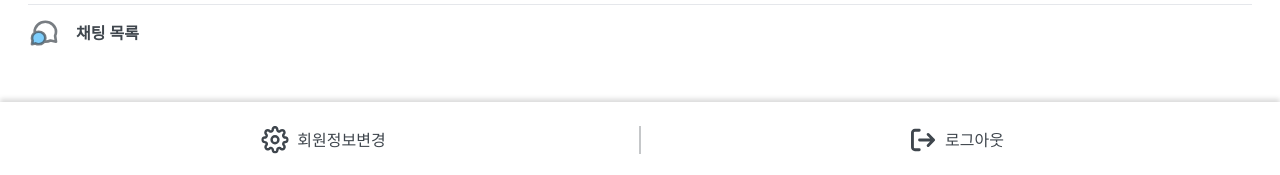
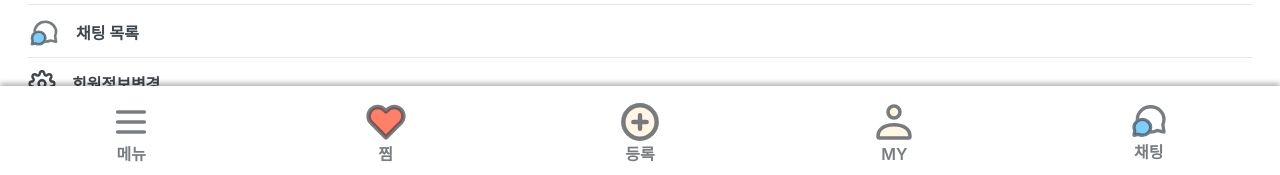
Before and after one commit to joowon-510/Project-Gamjeongjung, a React (Create React App) app in the folder jumkumjoong_frontend/: page / in a window 1280 px wide. Both pictures are taken after a click on the button "메뉴". Shown: the part 622-797 px from the top of the page. Built offline with nearby package versions, Linux system fonts and the light colour scheme; no server answers.

Commit message:
Fix: 메뉴 모달에 네비게이션 바 보이도록 수정

```diff
--- a/jumkumjoong_frontend/src/components/common/MenuModal.tsx
+++ b/jumkumjoong_frontend/src/components/common/MenuModal.tsx
@@ -1,4 +1,6 @@
 import { Link, useNavigate } from "react-router-dom";
+
+import NavigationBar from "./NavigationBar";
 
 import yeslogo from "../../assets/icons/yeslogo.svg";
 import close from "../../assets/icons/close.svg";
@@ -15,9 +17,10 @@ import Logout from "../../utils/logout";
 
 interface MenuModalProps {
   onClose: () => void;
+  onOpen: () => void;
 }
 
-export default function MenuModal({ onClose }: MenuModalProps) {
+export default function MenuModal({ onClose, onOpen }: MenuModalProps) {
   const navigate = useNavigate();
 
   const categoryActions = [
@@ -159,29 +162,28 @@ export default function MenuModal({ onClose }: MenuModalProps) {
                 <p className="">{action.label}</p>
               </Link>
             ))}
-          </div>
-        </div>
-      </main>
-      <footer className="sticky bottom-0 w-full shadow-[0_-3px_5px_rgba(0,0,0,0.15)] z-50 p-2 py-6 bg-white">
-        <div className="flex divide-x-2 divide-first/30">
             {/* 회원정보변경 */}
             <div
-            className="flex flex-1 gap-2 items-center justify-center"
+              className="flex flex-1  items-center pb-2 border-b border-gray-200 last:border-b-0"
               onClick={handleEditInfo}
             >
-            <img src={settings} alt="settings" className="w-7 h-7" />
+              <img src={settings} alt="settings" className="w-7 h-7 mr-4" />
               <p>회원정보변경</p>
             </div>
             {/* 로그아웃 */}
             <div
-            className="flex flex-1 gap-2 items-center justify-center"
+              className="flex flex-1 items-center pb-2 border-b border-gray-200 last:border-b-0"
               onClick={handleLogout}
             >
-            <img src={logout} alt="logout" className="w-7 h-7" />
+              <img src={logout} alt="logout" className="w-7 h-7 mr-4" />
               <p>로그아웃</p>
             </div>
           </div>
-      </footer>
+        </div>
+      </main>
+      <div className="fixed bottom-0 left-0 w-full z-[110]">
+        <NavigationBar />
+      </div>
     </div>
   );
 }
--- a/jumkumjoong_frontend/src/components/common/NavigationBar.tsx
+++ b/jumkumjoong_frontend/src/components/common/NavigationBar.tsx
@@ -38,30 +38,36 @@ const NavigationBar: React.FC<NavigationBarProps> = ({
   // API 호출 함수 (간단한 버전)
   const loadUnreadCounts = async () => {
     try {
-      const accessToken = localStorage.getItem('accessToken');
-      console.log('[NavigationBar] 읽지 않은 메시지 수 확인 중...');
+      const accessToken = localStorage.getItem("accessToken");
+      console.log("[NavigationBar] 읽지 않은 메시지 수 확인 중...");
 
-      const response = await axios.get<ApiResponse>(`${BASE_URL}/chatting?page=0&size=10`, {
-        headers: {
-          'Content-Type': 'application/json',
-          'Authorization': `Bearer ${accessToken || ''}`
+      const response = await axios.get<ApiResponse>(
+        `${BASE_URL}/chatting?page=0&size=10`,
+        {
+          headers: {
+            "Content-Type": "application/json",
+            Authorization: `Bearer ${accessToken || ""}`,
+          },
         }
-      });
+      );
 
       if (response.data && response.data.status_code === 200) {
         const rooms = response.data.body.content;
-        const total = rooms.reduce((sum, room) => sum + (room.nonReadCount || 0), 0);
+        const total = rooms.reduce(
+          (sum, room) => sum + (room.nonReadCount || 0),
+          0
+        );
         setTotalUnreadCount(total);
 
         // 로컬스토리지에 저장
-        localStorage.setItem('totalUnreadMessages', total.toString());
+        localStorage.setItem("totalUnreadMessages", total.toString());
 
-        console.log('[NavigationBar] 전체 읽지 않은 메시지 수:', total);
+        console.log("[NavigationBar] 전체 읽지 않은 메시지 수:", total);
       }
     } catch (error) {
-      console.error('[NavigationBar] API 호출 실패:', error);
+      console.error("[NavigationBar] API 호출 실패:", error);
       // 에러 시 로컬스토리지에서 읽기
-      const storedCount = localStorage.getItem('totalUnreadMessages');
+      const storedCount = localStorage.getItem("totalUnreadMessages");
       if (storedCount) {
         setTotalUnreadCount(parseInt(storedCount) || 0);
       }
@@ -71,7 +77,10 @@ const NavigationBar: React.FC<NavigationBarProps> = ({
   // store의 chatRooms가 변경될 때마다 계산 (ChatListPage가 열려 있을 때)
   useEffect(() => {
     if (chatRooms.length > 0) {
-      const total = chatRooms.reduce((sum, room) => sum + (room.nonReadCount || 0), 0);
+      const total = chatRooms.reduce(
+        (sum, room) => sum + (room.nonReadCount || 0),
+        0
+      );
       setTotalUnreadCount(total);
       console.log("[NavigationBar] Store에서 읽지 않은 메시지 수:", total);
     }
@@ -109,21 +118,29 @@ const NavigationBar: React.FC<NavigationBarProps> = ({
       }
     };
 
-    window.addEventListener('focus', handleFocus);
-    document.addEventListener('visibilitychange', handleVisibilityChange);
+    window.addEventListener("focus", handleFocus);
+    document.addEventListener("visibilitychange", handleVisibilityChange);
 
     return () => {
-      window.removeEventListener('focus', handleFocus);
-      document.removeEventListener('visibilitychange', handleVisibilityChange);
+      window.removeEventListener("focus", handleFocus);
+      document.removeEventListener("visibilitychange", handleVisibilityChange);
     };
   }, []);
 
+  const handleMenu = () => {
+    if (isMenuOpen) {
+      setIsMenuOpen(false);
+    } else {
+      setIsMenuOpen(true);
+    }
+  };
+
   return (
     <>
-      <footer className="sticky bottom-0 w-[100%] flex gap-2 shadow-[0_-3px_5px_rgba(0,0,0,0.15)] z-50 p-2 pb-3 bg-white">
+      <footer className="z-[110] sticky bottom-0 w-[100%] flex gap-2 shadow-[0_-3px_5px_rgba(0,0,0,0.15)] z-50 p-2 pb-3 bg-white">
         {/* 메뉴 */}
         <button
-          onClick={() => setIsMenuOpen(true)}
+          onClick={handleMenu}
           className="w-full justify-items-center pt-2"
         >
           <img src={menu} alt="menu" className="w-[40px]" />
@@ -176,7 +193,10 @@ const NavigationBar: React.FC<NavigationBarProps> = ({
 
       {isMenuOpen && (
         <div className="fixed inset-0 z-[100] bg-white">
-          <MenuModal onClose={() => setIsMenuOpen(false)} />
+          <MenuModal
+            onClose={() => setIsMenuOpen(false)}
+            onOpen={() => setIsMenuOpen(true)}
+          />
         </div>
       )}
     </>
```
Lines whose indentation alone changed are shown as unchanged.
